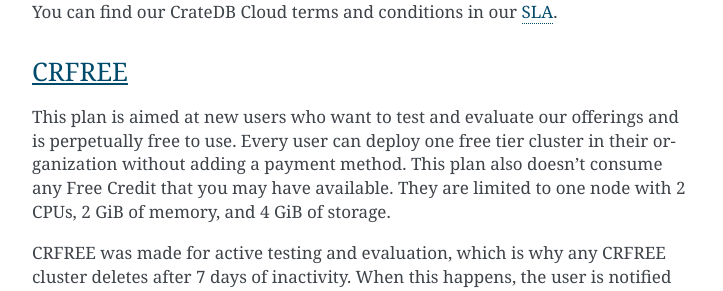
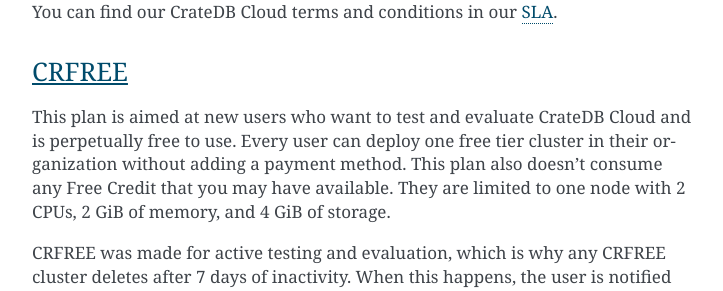
Before and after one commit to crate/cloud-reference, a Sphinx documentation site: the page built from docs/subscription-plans.rst, in a window 1280 px wide and 1400 px high, scrolled down 1231 px. Shown: the part 155-446 px from the top of the window, without its empty margins (388-1111 px from the left). Built offline with Sphinx 7.4.7, drawn with Linux system fonts in a browser that asks for light colours; some of the changed text lies outside the part shown.

Commit message:
Apply suggestions from code review
Co-authored-by: Lewis Nixon <lewcfn@gmail.com>

```diff
--- a/docs/subscription-plans.rst
+++ b/docs/subscription-plans.rst
@@ -61,7 +61,7 @@
 CRFREE
 ------
 
-This plan is aimed at new users who want to test and evaluate our offerings
+This plan is aimed at new users who want to test and evaluate CrateDB Cloud
 and is perpetually free to use. Every user can deploy one free tier cluster
 in their organization without adding a payment method. This plan
 also doesn't consume any
```
Also changed, not shown: other parts of docs/subscription-plans.rst (+1 -1 lines).
